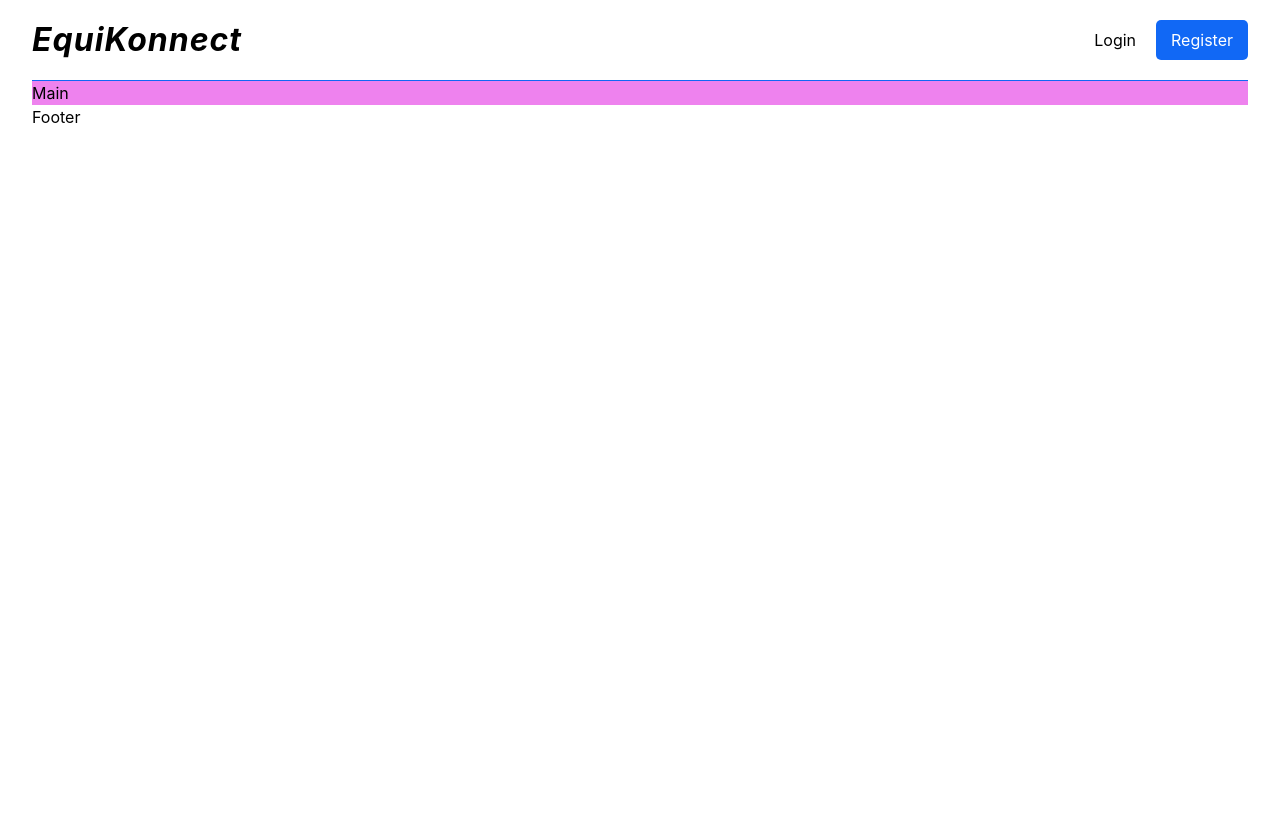
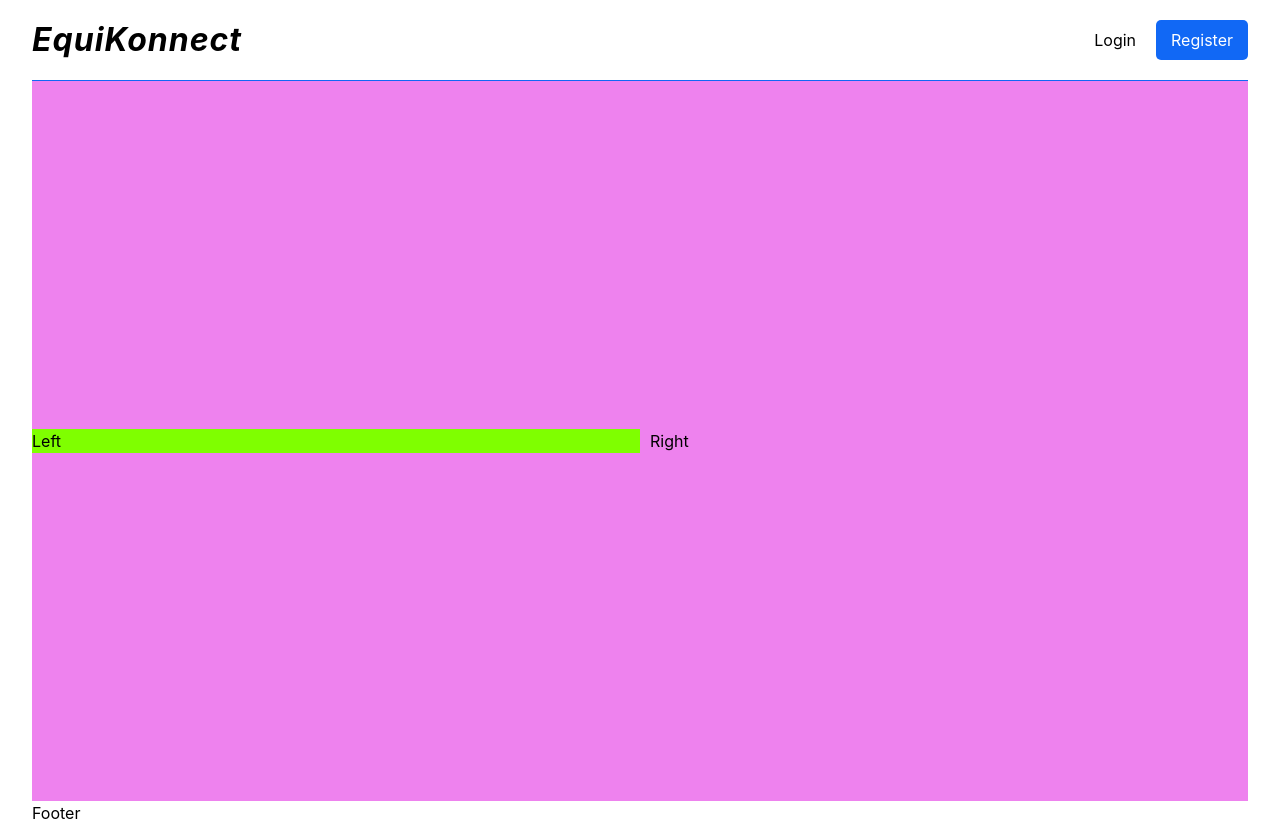
Before and after one commit to The-Jitu-Assignments/connect, a React (Vite) app in the folder frontend/: page / in a window 1280 px wide. Before the commit the page ends 800 px from the top, so only its background shows below. Built offline with nearby package versions, Linux system fonts and the light colour scheme.

Commit message:
added fixed height to home main component

```diff
--- a/frontend/src/pages/home/Home.jsx
+++ b/frontend/src/pages/home/Home.jsx
@@ -6,7 +6,10 @@ const Home = () => {
   return (
     <div>
       <Header />
-      <div className='home-main'>Main</div>
+      <div className='home-main'>
+        <div className='home-main_left'>Left</div>
+        <div className='home-main_right'>Right</div>
+      </div>
       <div>Footer</div>
     </div>
   )
--- a/frontend/src/pages/home/home.css
+++ b/frontend/src/pages/home/home.css
@@ -1,3 +1,12 @@
 .home-main {
+  display: flex;
+  align-items: center;
   background-color: violet;
+  min-height: calc(100vh - 80px);
+  gap: 10px;
 }
+
+.home-main_left {
+  background-color: chartreuse;
+  width: 50%;
+}
```
